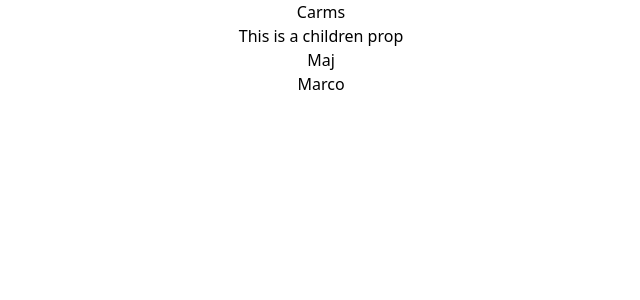
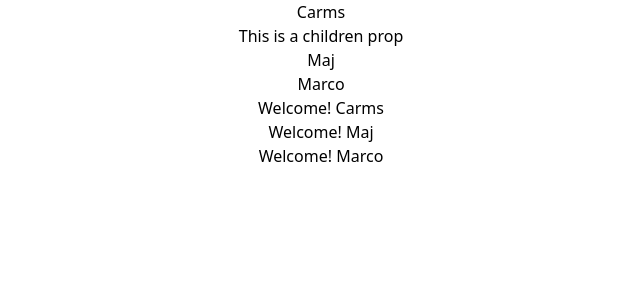
Before and after one commit to mcbmanalo/React-or-React-Native-Tutorials, a React (Create React App) app in the folder react_tutorial_2/: page / in a window 1280 px wide. Shown: the top 300 px of the page, without its empty margins (319-959 px from the left). Built offline with nearby package versions, Linux system fonts and the light colour scheme.

Commit message:
Used props in the class component Welcome.js and added it into the App.js

```diff
--- a/react_tutorial_2/src/App.js
+++ b/react_tutorial_2/src/App.js
@@ -12,6 +12,9 @@ function App() {
       </Greet>
       <Greet name="Maj"></Greet>
       <Greet name="Marco"></Greet>
+      <Welcome name="Carms"></Welcome>
+      <Welcome name="Maj"></Welcome>
+      <Welcome name="Marco"></Welcome>
     </div>
   );
 }
--- a/react_tutorial_2/src/components/Welcome.js
+++ b/react_tutorial_2/src/components/Welcome.js
@@ -2,7 +2,7 @@ import React, { Component } from 'react'
 
 class Welcome extends Component {
     render() {
-        return <h1>Welcome!</h1>
+        return <h1>Welcome! {this.props.name}</h1>
     }
 }
 
```
